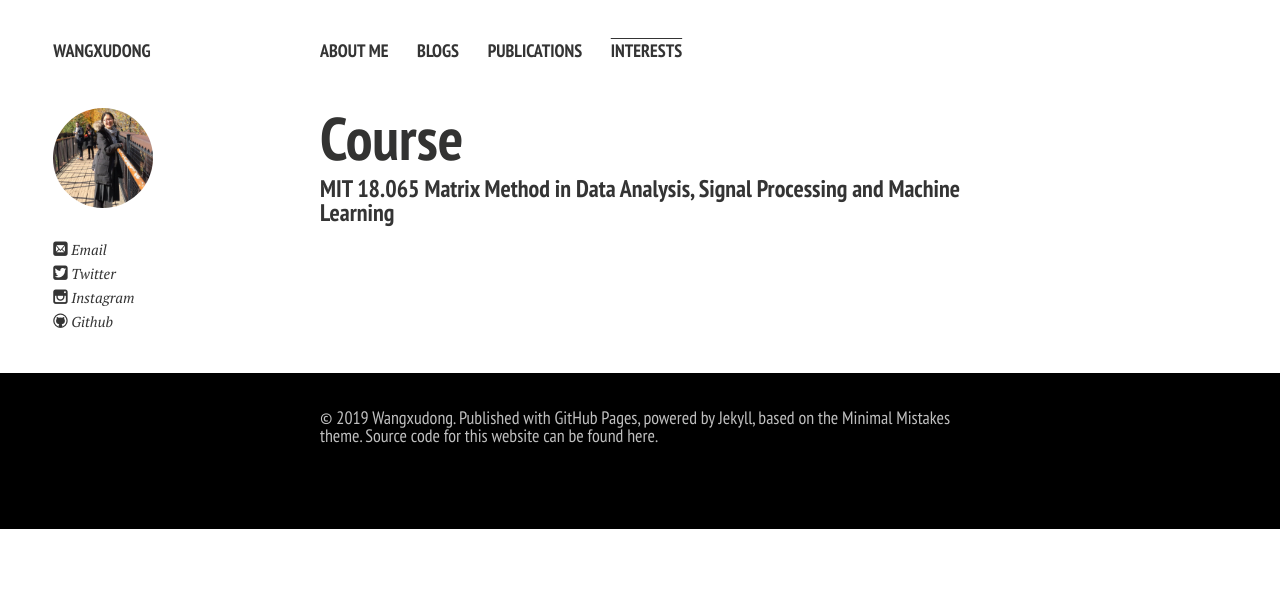
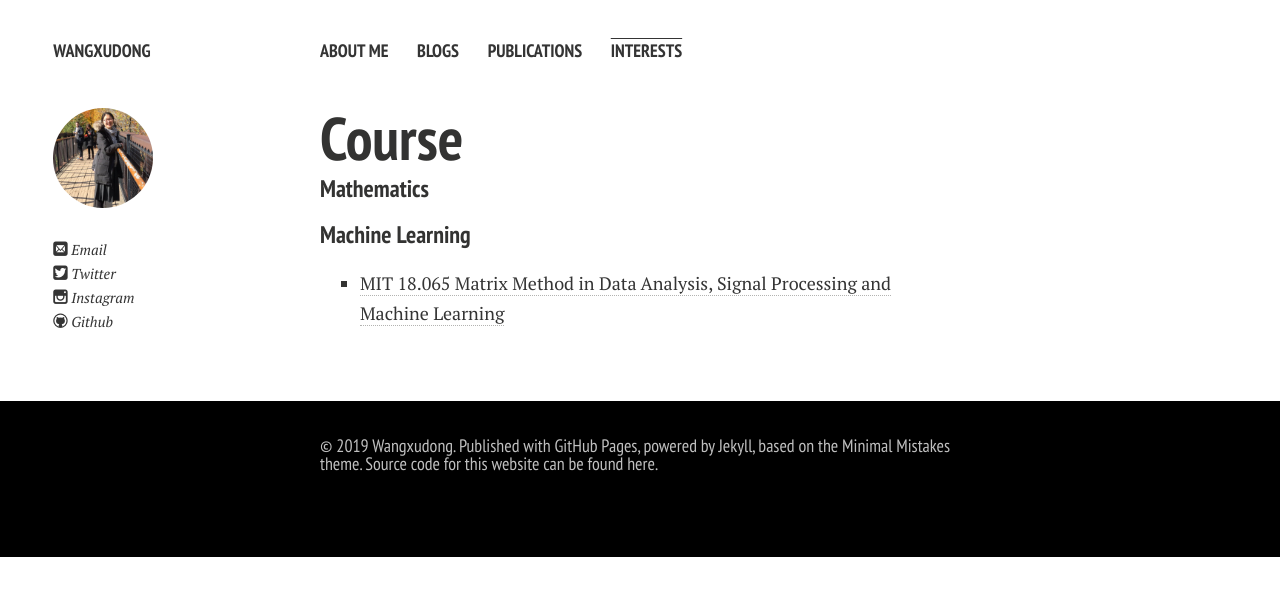
Before and after one commit to eveyuyi/Kaimaoge.github.io, a Jekyll site: the page built from interests.md, in a window 1280 px wide. Shown: the top 596 px of the page. Built offline with Jekyll 4.4.1, drawn with Linux system fonts in a browser that asks for light colours; nearby versions of some CDN libraries.

Commit message:
Update interests.md

```diff
--- a/interests.md
+++ b/interests.md
@@ -6,4 +6,8 @@ title: Interests
 
 # Course
 
-### [MIT 18.065 Matrix Method in Data Analysis, Signal Processing and Machine Learning](https://www.youtube.com/watch?v=Cx5Z-OslNWE&list=PLUl4u3cNGP63oMNUHXqIUcrkS2PivhN3k)
+### Mathematics
+
+### Machine Learning
+
+- [MIT 18.065 Matrix Method in Data Analysis, Signal Processing and Machine Learning](https://www.youtube.com/watch?v=Cx5Z-OslNWE&list=PLUl4u3cNGP63oMNUHXqIUcrkS2PivhN3k)
```
